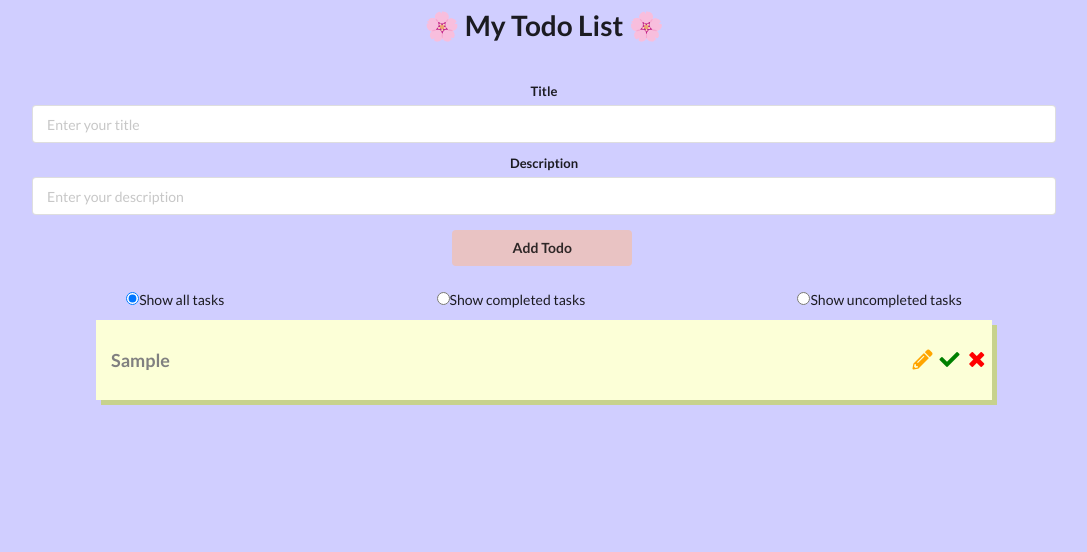
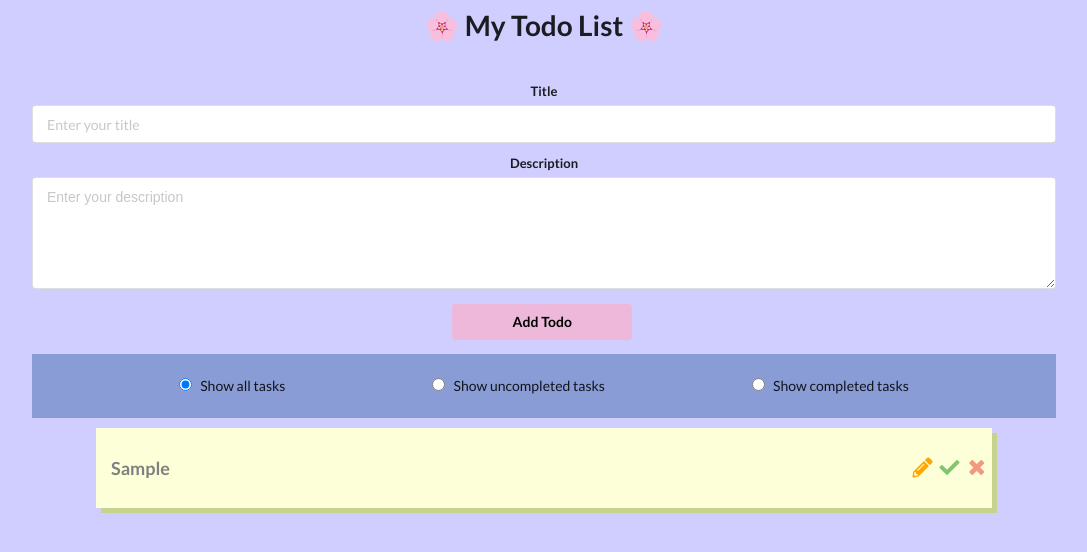
Before and after one commit to HaNguyenB/to-do-list-reactjs, a React (Create React App) app in the folder my-to-do-list/: page / in a window 1280 px wide. Both pictures are taken after typing "Sample", "Sample" into the empty fields and a click on the button "Add Todo". Shown: the top 552 px of the page, without its empty margins (96-1183 px from the left). Built offline with nearby package versions, Linux system fonts and the light colour scheme.

Commit message:
final without bonus points

```diff
--- a/my-to-do-list/src/components/AddTodo.js
+++ b/my-to-do-list/src/components/AddTodo.js
@@ -1,65 +1,75 @@
-import React, { Component } from 'react'
+import React, { Component } from 'react';
 
 class AddTodo extends Component {
   constructor(props) {
-        super(props)
+    super(props);
 
     this.state = {
-            title: "",
-            des: "",
+      title: '',
+      des: '',
       completed: false,
+      isButtonClicked: false,
+    };
   }
-    }
-    // when click the button trigger add.
+
   add = (e) => {
     e.preventDefault();
-        if(this.state.title === "") {
-            alert("Must enter a title");
-            return
+    if (this.state.title === '') {
+      alert('Must enter a title');
+      return;
     }
-        // addToDoHandler() is passed as a prop of this class. this.state will pass a list of ToDo objects to the addToDoHandler()
-        this.props.addToDoHandler(this.state)
-        // refresh the state of the class
-        this.setState({title: "", des:""})
-    }
+    this.props.addToDoHandler(this.state);
+    this.setState({ title: '', des: '' });
+  };
+
+  handleClick = () => {
+    this.setState({ isButtonClicked: true }, () => {
+      setTimeout(() => {
+        this.setState({ isButtonClicked: false });
+      }, 200);
+    });
+  };
 
   render() {
+    const { isButtonClicked } = this.state;
+
     return (
-            <div className = "ui main">
-                <form className = "ui form" onSubmit = {this.add}>
-                    <div className = "field" style={{ marginBottom: '10px' }}>
-                        <label  style={{ display: 'block' }}> Title </label>
+      <div className="ui main">
+        <form className="ui form" onSubmit={this.add}>
+          <div className="field" style={{ marginBottom: '10px' }}>
+            <label style={{ display: 'block' }}> Title </label>
             <input
               maxLength={20}
               style={{ width: '80%' }}
-                        type = "text"
-                        name = "title"
-                        placeholder = "Enter your title"
-                        value = {this.state.title}
-                        onChange = {(e) => this.setState({title: e.target.value})}>
-                        </input>
+              type="text"
+              name="title"
+              placeholder="Enter your title"
+              value={this.state.title}
+              onChange={(e) => this.setState({ title: e.target.value })}
+            />
           </div>
-                    <div className = "field" style={{ marginBottom: '15px' }}>
-                        <label  style={{ display: 'block' }}> Description </label>
-                        <input
+          <div className="field" style={{ marginBottom: '15px' }}>
+            <label style={{ display: 'block' }}> Description </label>
+            <textarea
               maxLength={1000}
-                        style={{ width: '80%' , height: '50'}}
-                        type = "text"
-                        name = "description"
-                        placeholder = "Enter your description"
-                        value = {this.state.des}
-                        onChange = {(e) => this.setState({des: e.target.value})}>
-                        </input>
+              style={{ width: '80%', height: '80px', resize: 'vertical' }}
+              name="description"
+              placeholder="Enter your description"
+              value={this.state.des}
+              onChange={(e) => this.setState({ des: e.target.value })}
+            />
           </div>
-                <div className = "button" style = {{display: 'flex', alignItems: 'center', justifyContent: 'center'}}>
-                    <button className = "ui button" style = {{width: 180, backgroundColor:'#e9c3c3', display: "flex", justifyContent: "center", alignItems: "center" }}>
+          <div className="button">
+            <button
+              className={`ui button ${isButtonClicked ? 'clicked' : ''} color`}
+              onClick={this.handleClick}>
               Add Todo
             </button>
           </div>
         </form>
       </div>
-        )
+    );
   }
 }
 
-export default AddTodo
+export default AddTodo;
--- a/my-to-do-list/src/components/App.css
+++ b/my-to-do-list/src/components/App.css
@@ -4,7 +4,6 @@
 
 .main {
   margin-top: 2em;
-
 }
 
 .center {
@@ -58,9 +57,6 @@ i.icon {
   right: 0;
   bottom: 0;
   position: fixed;
-}
-
-.overlay {
   background: rgba(49,49,49,0.8);
 }
 
@@ -70,12 +66,14 @@ i.icon {
   left: 50%;
   transform: translate(-50%, -50%);
   line-height: 1.4;
-  background: #f1f1f1;
+  background: #abb0ff;
   padding: 14px 28px;
-  border-radius: 3px;
+  border-radius: 4px;
   max-width: 400px;
   min-width: 400px;
   word-wrap: break-word;
+  color: rgb(255, 255, 255);
+
 }
 
 .edit-popup-content {
@@ -84,14 +82,21 @@ i.icon {
   left: 50%;
   transform: translate(-50%, -50%);
   line-height: 1.4;
-  background: #f1f1f1;
+  background: #d0ceff;
   padding: 14px 28px;
-  border-radius: 3px;
+  border-radius: 4px;
   max-width: 500px;
   min-width: 500px;
   word-wrap: break-word;
+
 }
 
-/* .edit-popup .overlay {
-  background: rgba(49,49,49,0.8);
-} */
+.ui.button.color {
+  background-color: rgb(237, 184, 217);
+  color: black;
+  width: 180px;
+}
+
+.ui.button.color:hover {
+  background-color: rgb(176, 102, 135);
+}
--- a/my-to-do-list/src/components/App.js
+++ b/my-to-do-list/src/components/App.js
@@ -14,7 +14,7 @@ function App() {
 
   // add a new todo task
   const addToDoHandler = (card) => {
-    setCards([...cards, {id: uuid(),...card}])
+    setCards([ {id: uuid(),...card}, ...cards])
   }
 
   useEffect(() => {
--- a/my-to-do-list/src/components/EditToDoForm.js
+++ b/my-to-do-list/src/components/EditToDoForm.js
@@ -9,6 +9,7 @@ class EditToDoForm extends Component {
             title: this.props.title,
             des: this.props.des,
             completed: false,
+            isButtonClicked: false,
         }
     }
 
@@ -33,15 +34,23 @@ class EditToDoForm extends Component {
 
     }
 
+    handleClick = () => {
+        this.setState({ isButtonClicked: true }, () => {
+          setTimeout(() => {
+            this.setState({ isButtonClicked: false });
+          }, 200);
+        });
+      };
 
     render() {
+        const { isButtonClicked } = this.state;
         return (
-            <div className  = "popup">
+            <div className  = "popup" >
             <div className = "overlay">
-            <div className = "edit-popup-content">
-                <form className = "ui edit-form" onSubmit = {this.update}>
+            <div className = "edit-popup-content" >
+                <form className = "ui form" onSubmit = {this.update}>
                     <div className = "field" style={{ marginBottom: '10px' }}>
-                        <label  style={{ display: 'block' }}> Update Title </label>
+                        <label  style={{ display: 'block', padding: '10px' }}> Update Title </label>
                         <input
                         maxLength={20}
                         style={{ width: '80%' }}
@@ -53,22 +62,24 @@ class EditToDoForm extends Component {
                         </input>
                     </div>
                     <div className = "field" style={{ marginBottom: '15px' }}>
-                        <label  style={{ display: 'block' }}> Update Description </label>
-                        <input
+                        <label  style={{ display: 'block', padding: '10px'}}> Update Description </label>
+                        <textarea
                         maxLength={1000}
-                        style={{ width: '80%' , height: '50'}}
+                        style={{ width: '80%' , height: '50px', resize: 'vertical'}}
                         type = "text"
                         name = "description"
                         placeholder = "Enter your description"
                         value = {this.state.des}
                         onChange = {(e) => this.setState({des: e.target.value})}>
-                        </input>
+                        </textarea>
                     </div>
-                <div className = "button" style = {{display: 'flex', alignItems: 'center', justifyContent: 'center'}}>
-                    <button className = "ui button" style = {{width: 180, backgroundColor:'#e9c3c3', display: "flex", justifyContent: "center", alignItems: "center" }}>
-                    Update change
-                    </button>
-                </div>
+                    <div className="button">
+            <button
+              className={`ui button ${isButtonClicked ? 'clicked' : ''} color`}
+              onClick={this.handleClick}>
+              Update Todo
+            </button>
+          </div>
                 </form>
                 </div>
             </div>
--- a/my-to-do-list/src/components/ToDoCard.js
+++ b/my-to-do-list/src/components/ToDoCard.js
@@ -33,12 +33,12 @@ const ToDoCard = (props) => {
           <span>
               <i
               className="x icon"
-              style = {{ color: "red" }}
+              style = {{ color: "#f09a80" }}
               onClick={() => props.clickDelHandler(id)}
               ></i>
               <i
               className = "check icon"
-              style = {{ color: "green"}}
+              style = {{ color: "#81c570"}}
               onClick={() => props.clickDoneHandler(id)}
               ></i>
               <i
--- a/my-to-do-list/src/components/ToDoList.js
+++ b/my-to-do-list/src/components/ToDoList.js
@@ -45,7 +45,17 @@ const ToDoList = (props) => {
 
   return (
     <div className="ui todo list">
-      <div style = {{display: "flex", alignItems: "center", justifyContent: "space-evenly", padding: "10px"}}>
+      <div className = "ui filter-block"
+      style={{
+          display: "flex",
+          justifyContent: "space-evenly",
+          alignItems: "center",
+          height: "8vh",
+          width: "80%",
+          backgroundColor: "rgb(137, 156, 213)",
+          margin: "0 auto 10px",
+        }}
+        >
         <label>
           <input
             type="radio"
@@ -53,7 +63,16 @@ const ToDoList = (props) => {
             checked={filterOption === "all"}
             onChange={() => setFilter("all")}
           />
-          Show all tasks
+          &nbsp;&nbsp;&nbsp;Show all tasks
+        </label>
+        <label>
+          <input
+            type="radio"
+            name="filterOption"
+            checked={filterOption === "uncompleted"}
+            onChange={() => setFilter("uncompleted")}
+          />
+          &nbsp;&nbsp;&nbsp;Show uncompleted tasks
         </label>
         <label>
           <input
@@ -62,16 +81,7 @@ const ToDoList = (props) => {
             checked={filterOption === "completed"}
             onChange={() => setFilter("completed")}
           />
-          Show completed tasks
-        </label>
-        <label>
-          <input
-            type="radio"
-            name="filterOption"
-            checked={filterOption === "uncompleted"}
-            onChange={() => setFilter("uncompleted")}
-          />
-          Show uncompleted tasks
+          &nbsp;&nbsp;&nbsp;Show completed tasks
         </label>
       </div>
       {renderToDoList}
--- a/my-to-do-list/src/components/ToDoPopUp.js
+++ b/my-to-do-list/src/components/ToDoPopUp.js
@@ -1,16 +1,18 @@
 import React from 'react'
 
 function ToDoPopUp(props) {
-    return (
-    <div className = "popup">
-    <div className = "overlay" onClick = {props.togglePopup}>
-    <div className = "popup-content">
-        <h2>{props.title}</h2>
-        <p>{props.des}</p>
+  const popupClass = props.showPopup ? 'popup show' : 'popup';
+
+  return (
+    <div className={popupClass}>
+      <div className="overlay" onClick={props.togglePopup}>
+        <div className="popup-content">
+          <h2>{props.title}</h2>
+          <p>{props.des}</p>
         </div>
+      </div>
     </div>
-</div>)
-
+  );
 }
 
-export default ToDoPopUp
+export default ToDoPopUp;
```
Lines whose indentation alone changed are shown as unchanged.
